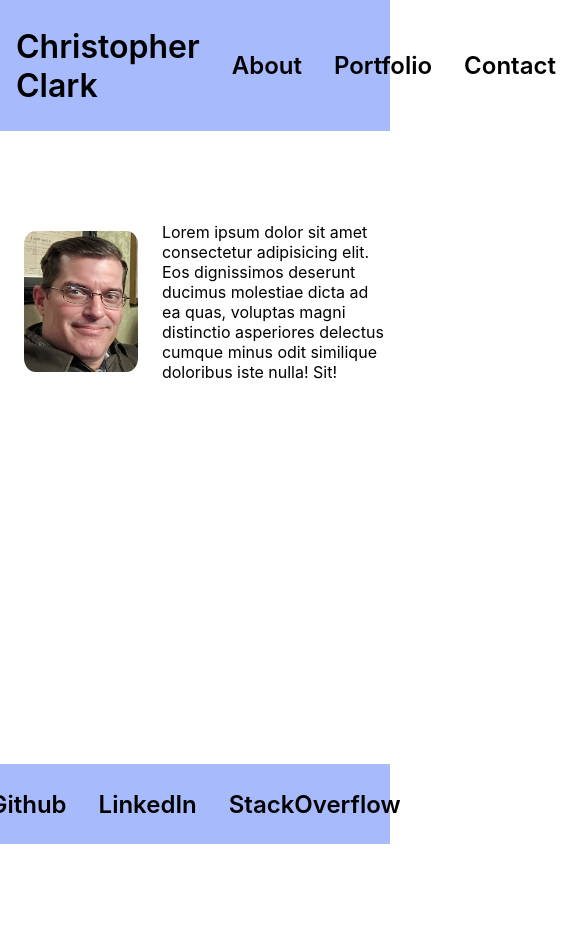
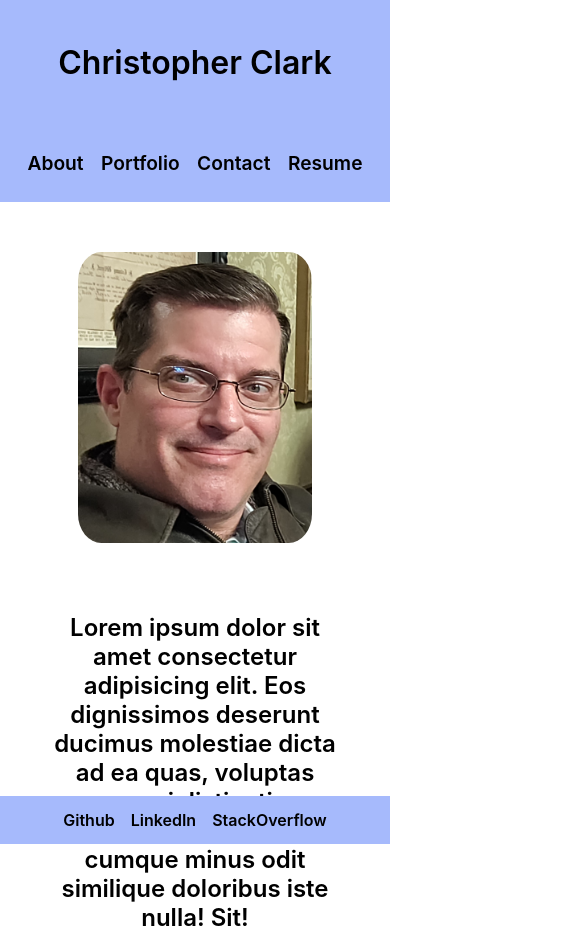
Before and after one commit to christopherrclark/my-react-portfolio, a React (Create React App) app: page / in a window 390 px wide. Shown: the top 952 px of the page, 585 px wide, since content can reach past the window. Before the commit the page ends 844 px from the top, so only its background shows below. Built offline with nearby package versions, Linux system fonts and the light colour scheme.

Commit message:
work on contact and resume and add css with media queries

```diff
--- a/src/App.css
+++ b/src/App.css
@@ -1,14 +1,17 @@
-nav {
+
+.header {
   display: flex;
   justify-content: space-between;
   align-items: center;
   background-color: rgb(166, 186, 252);
+  padding: 0 5%;
 }
 
 .menu {
   display: flex;
   justify-content: space-between;
   width: 50%;
+  flex-wrap: wrap;
 }
 
 .navItem {
@@ -17,17 +20,36 @@ nav {
   font-size: 1.5rem;
   font-weight: 600;
   padding: 0 1rem;
-
 }
 
 .navItem:hover {
   color: blue;
+  cursor: pointer;
 }
 
 nav h1 {
   font-size: 2rem;
   font-weight: 600;
   padding: 0 1rem;
+}
+
+@media only screen and (max-width: 600px) { /* create a media query for screens smaller than 600px */
+  .header {
+    flex-direction: column; /* change the flex direction to column */
+  }
+
+  .menu {
+    width: 100%; /* set width to 100% to ensure items fill the entire header */
+  }
+
+  .navItem {
+    font-size: 1.2rem; /* reduce the font size of the menu items */
+    padding: 0.5rem; /* adjust the padding to create space around the items */
+  }
+
+  nav h1 {
+    padding: 1rem; /* add padding to create space around the h1 */
+  }
 }
 
 /* about */
@@ -42,16 +64,40 @@ nav h1 {
   justify-content: center;
   align-items: center;
   margin: 100px 0;
+  padding-bottom: 100px;
 
 
 }
 
+.about p {
+  width: 60%;
+  font-size: 1.5rem;
+  font-weight: 600;
+  margin: 0 20px;
+}
+
 .pic {
-  width: 70%;
+  width: 60%;
   border-radius: 10%;
 }
 
+/* Media query for smaller screens */
+@media (max-width: 768px) {
+  .about {
+    flex-direction: column; /* Switch to a vertical layout */
+    text-align: center; /* Center the text */
+  }
 
+  .picContainer {
+    margin: 50px 0; /* Reduce the margin */
+    padding-bottom: 0;
+  }
+
+  .about p {
+    width: 80%; /* Make the text wider */
+    margin: 20px 0; /* Add some space between the text and the image */
+  }
+}
 
 /* footer */
 footer div {
@@ -78,6 +124,16 @@ footer div a:hover {
   color: blue;
 }
 
+@media only screen and (max-width: 600px) {
+  footer div {
+    height: 3rem;
+  }
+  footer div a {
+    font-size: 1rem;
+    padding: 0 0.5rem;
+  }
+}
+
 /* contact */
 
 .contact-container {
@@ -85,11 +141,32 @@ footer div a:hover {
   flex-direction: column;
   align-items: center;
   margin-top: 100px;
+  margin-bottom: 100px;
 }
 
 .form-container {
   text-align: center;
   width: 400px;
+}
+
+.form-section {
+  display: flex;
+  flex-direction: column;
+  align-items: center;
+
+}
+
+.form-control {
+  height: 20px;
+  width: 100%;
+  margin-top: 1rem;
+  margin-bottom: 1rem;
+}
+
+.form-section textarea {
+  width: 100%;
+  height: 100px;
+  resize: none;
 }
 
 .contact-container div{
@@ -109,3 +186,46 @@ footer div a:hover {
   color: whitesmoke;
   background-color: rgb(74, 74, 255);
 }
+
+@media only screen and (max-width: 600px) { /* create a media query for screens smaller than 600px */
+  .form-container {
+    width: 90%; /* set the width of the form-container to 90% */
+  }
+}
+
+/* resume */
+.resume {
+  display: flex;
+  flex-direction: column;
+  align-items: flex-start;
+  margin-top: 0;
+  margin-left: 10%;
+  margin-bottom: 10%;
+}
+
+/* download my resume with no underline with hover that changes color to blue */
+.resume a {
+  text-decoration: none;
+  color: blue;
+  font-size: 1.5rem;
+  font-weight: 600;
+  padding: 0 1rem;
+}
+.resume a:hover {
+  color: rgb(102, 102, 255);
+}
+
+h3 {
+  font-size: 1.5rem;
+  font-weight: 600;
+  margin-top: 20px;
+  padding: 0 1rem;
+}
+
+.front-end {
+  padding: 0 3rem;
+}
+
+.back-end {
+  padding: 0 3rem;
+}
--- a/src/pages/Contactme.jsx
+++ b/src/pages/Contactme.jsx
@@ -5,6 +5,24 @@ function Contactme(){
   const [name, setName] = useState("");
   const [email, setEmail] = useState("");
   const [message, setMessage] = useState("");
+  const [errorMessage, setErrorMessage] = useState("");
+
+  const handleInputBlur = (event) => {
+    if (!event.target.value) {
+      setErrorMessage(`${event.target.name} is required.`);
+    } else {
+      setErrorMessage("");
+    }
+  };
+
+  const handleEmailBlur = (event) => {
+    const emailRegex = /^[^\s@]+@[^\s@]+\.[^\s@]+$/;
+    if (!emailRegex.test(event.target.value)) {
+      setErrorMessage("Please enter a valid email address.");
+    } else {
+      setErrorMessage("");
+    }
+  };
 
   const handleInputChange = (event) => {
     const { name, value } = event.target;
@@ -22,12 +40,13 @@ function Contactme(){
     event.preventDefault();
 
     if (!name || !email || !message) {
-        alert("Please fill out all fields");
+      setErrorMessage("Please fill out all fields");
     } else {
       alert(`Thank you for your message, ${name}!`);
       setName("");
       setEmail("");
       setMessage("");
+      setErrorMessage("");
     }
   };
 
@@ -45,6 +64,7 @@ function Contactme(){
               name="name"
               value={name}
               onChange={handleInputChange}
+              onBlur={handleInputBlur}
             />
           </div>
 
@@ -57,6 +77,7 @@ function Contactme(){
               name="email"
               value={email}
               onChange={handleInputChange}
+              onBlur={handleEmailBlur}
             />
           </div>
 
@@ -68,8 +89,11 @@ function Contactme(){
               name="message"
               value={message}
               onChange={handleInputChange}
+              onBlur={handleInputBlur}
             />
           </div>
+
+          {errorMessage && <div className="error-message">{errorMessage}</div>}
 
           <button className='form-button' type="button" onClick={handleFormSubmit}>
               Submit
@@ -80,7 +104,6 @@ function Contactme(){
   )
 
 };
-
 
 export default Contactme;
 
--- a/src/pages/Resume.jsx
+++ b/src/pages/Resume.jsx
@@ -2,8 +2,32 @@ import React from 'react'
 
 const Resume = () => {
   return (
-    <div>
-      Resume
+    <div className='resume'>
+      <h1>Resume</h1>
+      <a href='https://docs.google.com/document/d/1bvnP3TpJlIPzsmU2FDU1OIFkoW39pyQPvA_aOae1DUE/edit?usp=sharing'><span>Download my resume</span></a>
+      <h2 className='prof'>Proficiencies:</h2>
+        <h3 className='front'>Front End</h3>
+          <ul className="front-end">
+            <li>HTML</li>
+            <li>CSS</li>
+            <li>JavaScript</li>
+            <li>jQuery</li>
+            <li>responsive design</li>
+            <li>React</li>
+            <li>Bootstrap</li>
+          </ul>
+        <h3 className='back'>Back End</h3>
+          <ul className="back-end">
+            <li>APIs</li>
+            <li>Node</li>
+            <li>Express</li>
+            <li>MySQL, Sequelize</li>
+            <li>MongoDB, Mongoose</li>
+            <li>REST</li>
+            <li>GraphQL</li>
+          </ul>
+
+      <p></p>
     </div>
   )
 }
```
Lines whose indentation alone changed are shown as unchanged.
